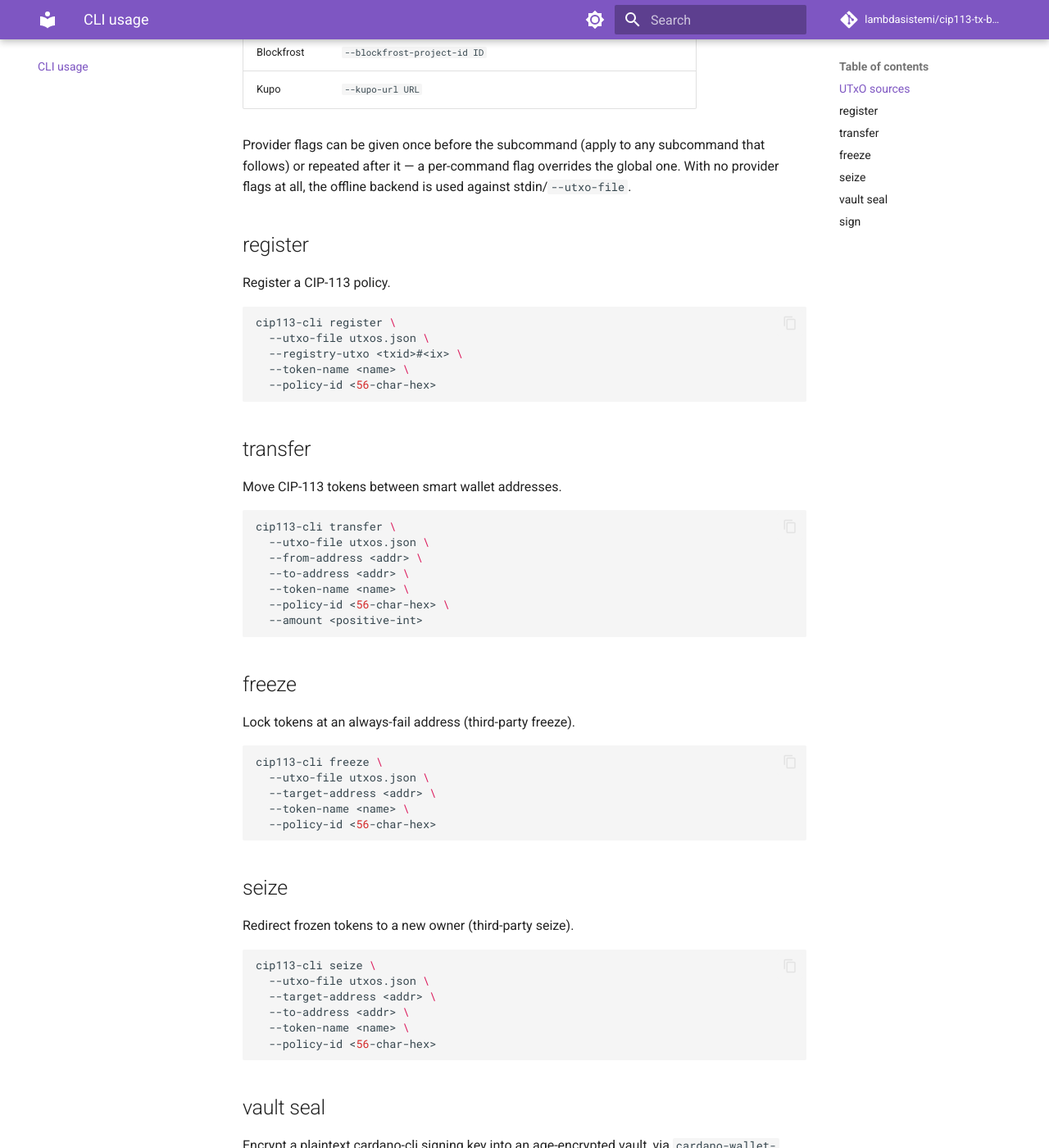
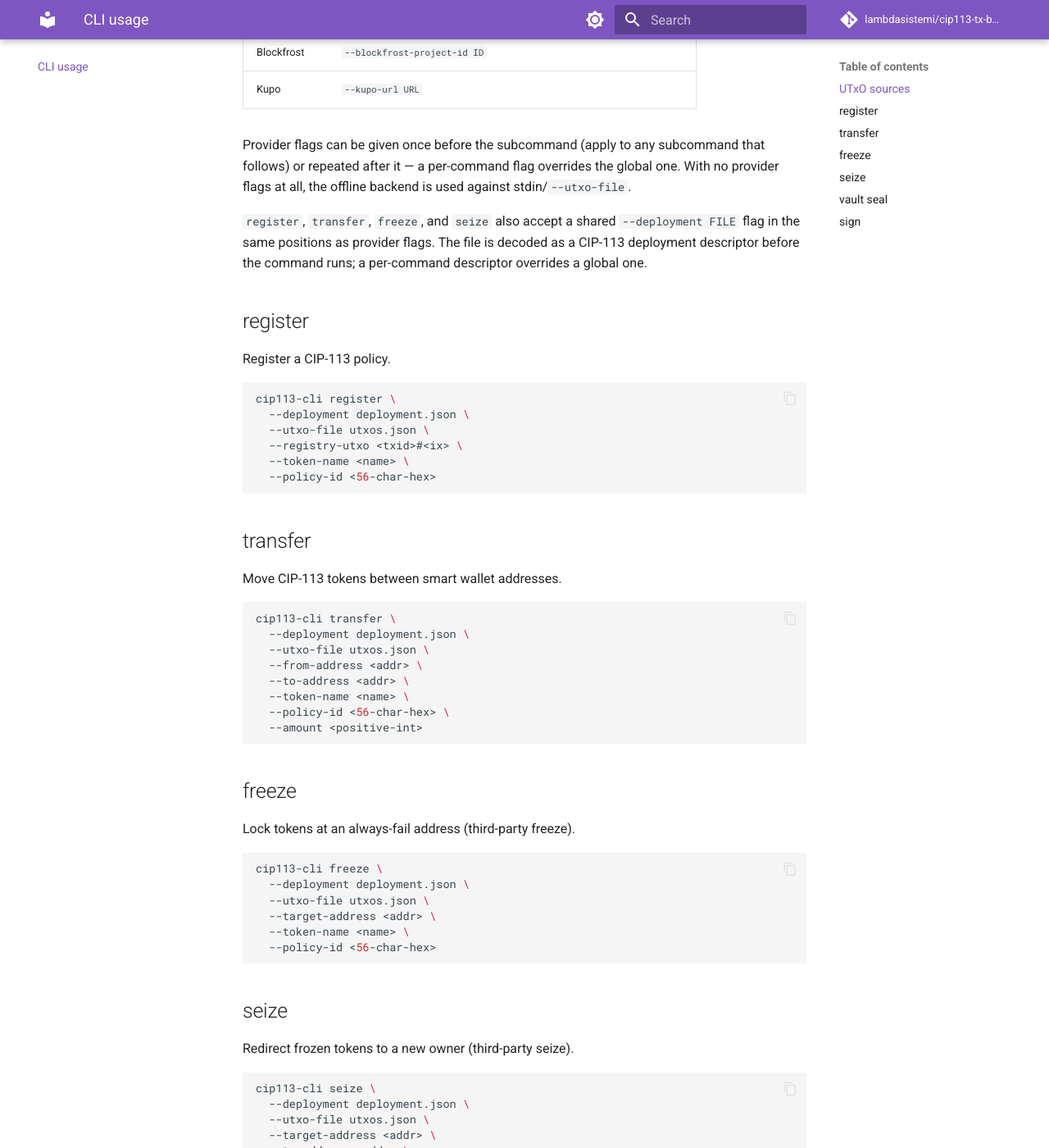
Before and after one commit to lambdasistemi/cip113-tx-builder, an MkDocs documentation site: the page built from docs/cli.md, in a window 1280 px wide and 1400 px high, scrolled down 675 px. Shown: the whole window at 82% size. Built offline with MkDocs 1.6.1 and Material for MkDocs 9.7.7, drawn with Linux system fonts in a browser that asks for light colours; comment, search, counter and statistics services are not loaded.

Commit message:
feat: add shared deployment descriptor flag
Tasks: T051-S1

````diff
--- a/docs/cli.md
+++ b/docs/cli.md
@@ -28,12 +28,18 @@ subcommand that follows) or repeated after it — a per-command flag overrides
 the global one. With no provider flags at all, the offline backend is used
 against stdin/`--utxo-file`.
 
+`register`, `transfer`, `freeze`, and `seize` also accept a shared
+`--deployment FILE` flag in the same positions as provider flags. The file is
+decoded as a CIP-113 deployment descriptor before the command runs; a
+per-command descriptor overrides a global one.
+
 ## register
 
 Register a CIP-113 policy.
 
 ```bash
 cip113-cli register \
+  --deployment deployment.json \
   --utxo-file utxos.json \
   --registry-utxo <txid>#<ix> \
   --token-name <name> \
@@ -46,6 +52,7 @@ Move CIP-113 tokens between smart wallet addresses.
 
 ```bash
 cip113-cli transfer \
+  --deployment deployment.json \
   --utxo-file utxos.json \
   --from-address <addr> \
   --to-address <addr> \
@@ -60,6 +67,7 @@ Lock tokens at an always-fail address (third-party freeze).
 
 ```bash
 cip113-cli freeze \
+  --deployment deployment.json \
   --utxo-file utxos.json \
   --target-address <addr> \
   --token-name <name> \
@@ -72,6 +80,7 @@ Redirect frozen tokens to a new owner (third-party seize).
 
 ```bash
 cip113-cli seize \
+  --deployment deployment.json \
   --utxo-file utxos.json \
   --target-address <addr> \
   --to-address <addr> \
````
Also changed, not shown: specs/51-deployment-flag/tasks.md (+7 -7 lines), 4 other files.
